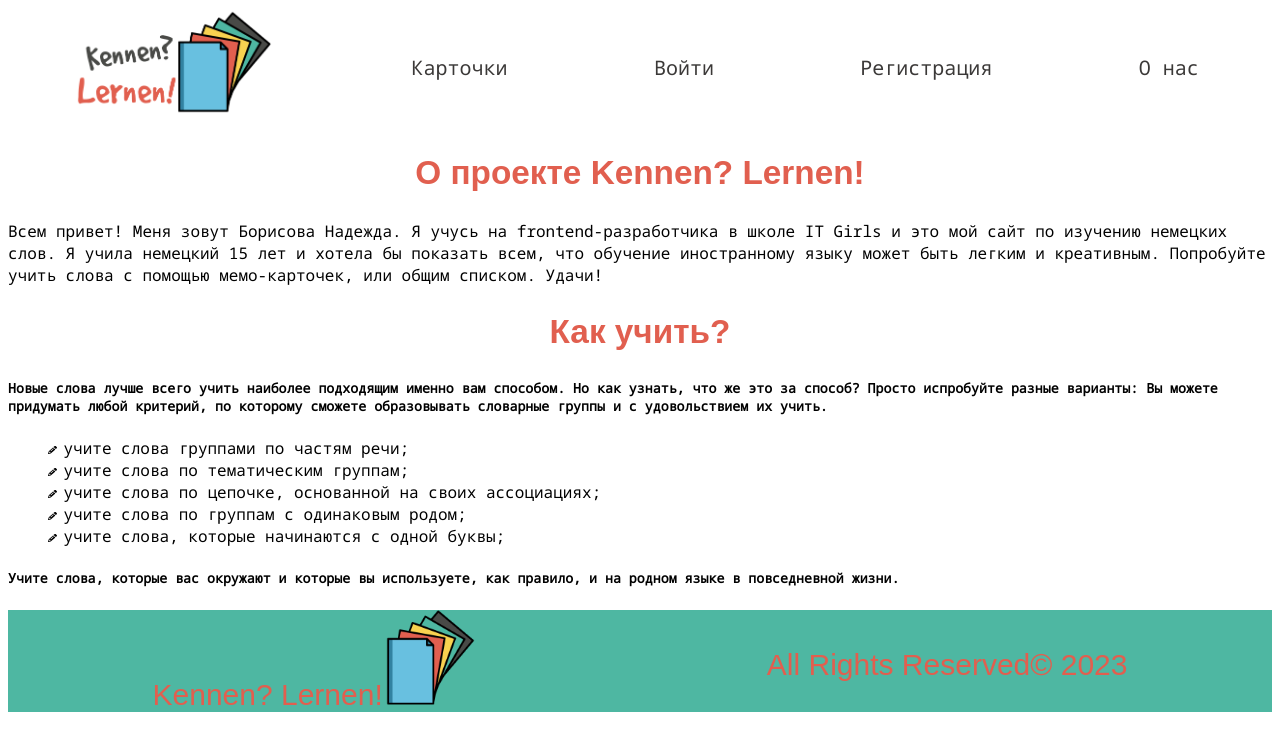
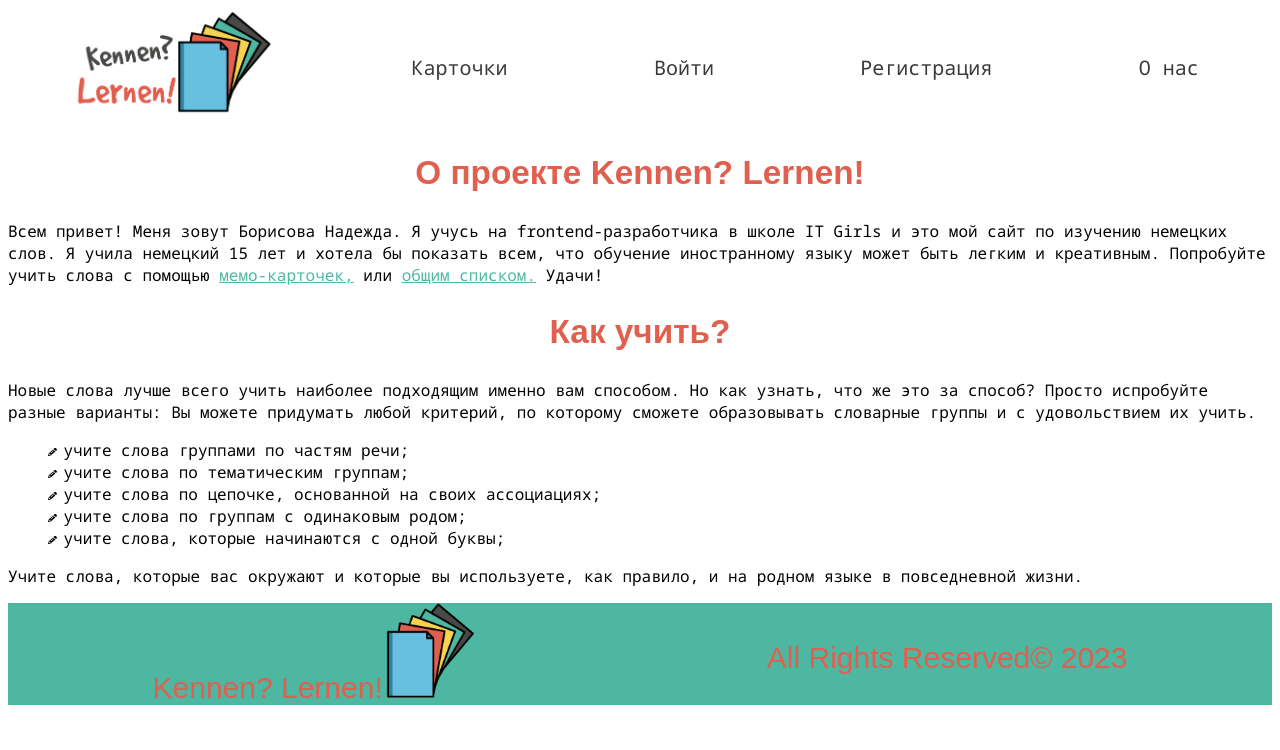
Before and after one commit to Nadia-HPoe/kennen-lernen-app, a React app: page /about in a window 1280 px wide. Shown: the top 750 px of the page. Built offline with nearby package versions, Linux system fonts and the light colour scheme.

Commit message:
adding sticky header, creating new components

```diff
--- a/src/presentation/Header/header.scss
+++ b/src/presentation/Header/header.scss
@@ -1,6 +1,9 @@
 @use '../../assets/styles/variables';
 
 .navbar {
+  position: sticky;
+  top: 0;
+  min-height: 2em;
   margin-bottom: 15px;
   text-align: center;
   font-size: 30px;
@@ -36,5 +39,5 @@
   text-align: center;
 }
 .error-image {
-  max-width: 300px;
+  max-width: 200px;
 }
--- a/src/presentation/Header/index.jsx
+++ b/src/presentation/Header/index.jsx
@@ -3,8 +3,9 @@ import { BrowserRouter as Router, Routes, Route, Link } from 'react-router-dom';
 import { Card } from '../Card';
 import './header.scss';
 import Logo from './images/kl_app_logo_header.png';
-import ErrorImg from './images/kl_app_icon_404.png';
 import { Main } from '../Main';
+import { NoMatch } from '../Main/components/NoMatch';
+import { About } from '../Main/About';
 
 function Header() {
   return (
@@ -37,60 +38,5 @@ function Header() {
     </Router>
   );
 }
-function About() {
-  return (
-    <div>
-      <h2>О проекте Kennen? Lernen!</h2>
-      <p>
-        Всем привет! Меня зовут Борисова Надежда. Я учусь на
-        frontend-разработчика в школе IT Girls и это мой сайт по изучению
-        немецких слов. Я учила немецкий 15 лет и хотела бы показать всем, что
-        обучение иностранному языку может быть легким и креативным. Попробуйте
-        учить слова с помощью мемо-карточек, или общим списком. Удачи!
-      </p>
-      <h2>Как учить?</h2>
-      <h5>
-        Новые слова лучше всего учить наиболее подходящим именно вам способом.
-        Но как узнать, что же это за способ? Просто испробуйте разные варианты:
-        Вы можете придумать любой критерий, по которому сможете образовывать
-        словарные группы и с удовольствием их учить.{' '}
-      </h5>
-      <ul>
-        <li>учите слова группами по частям речи;</li>
-        <li>учите слова по тематическим группам;</li>
-        <li>учите слова по цепочке, основанной на своих ассоциациях;</li>
-        <li>учите слова по группам с одинаковым родом;</li>
-        <li>учите слова, которые начинаются с одной буквы;</li>
-      </ul>
-      <h5>
-        Учите слова, которые вас окружают и которые вы используете, как правило,
-        и на родном языке в повседневной жизни.
-      </h5>
-    </div>
-  );
-}
-
-function NoMatch() {
-  return (
-    <div className="error-page">
-      <h1>Ошибка 404</h1>
-      <p>
-        Упс! Такой странички нет. Скорее всего URL, по которому вы пришли,
-        неверный и здесь никогда ничего не было, если же вы уверены в обратном,
-        напишите нам на адрес службы поддержки{' '}
-        <a href="mailto:kl-app@support.com" className="contact_link">
-          kl-app@support.com
-        </a>
-      </p>
-      <img src={ErrorImg} alt="ошибка 404" className="error-image" />
-      <p>
-        Попробуйте начать заново{' '}
-        <Link to="/" className="contact_link">
-          с главной страницы
-        </Link>
-      </p>
-    </div>
-  );
-}
 
 export { Header };
--- /dev/null
+++ b/src/presentation/Main/About.jsx
@@ -0,0 +1,45 @@
+import React from 'react';
+import { Link } from 'react-router-dom';
+
+function About() {
+  return (
+    <div>
+      <h2>О проекте Kennen? Lernen!</h2>
+      <p>
+        Всем привет! Меня зовут Борисова Надежда. Я учусь на
+        frontend-разработчика в школе IT Girls и это мой сайт по изучению
+        немецких слов. Я учила немецкий 15 лет и хотела бы показать всем, что
+        обучение иностранному языку может быть легким и креативным. Попробуйте
+        учить слова с помощью{' '}
+        <Link to="/game" className="contact_link">
+          мемо-карточек,
+        </Link>{' '}
+        или{' '}
+        <Link to="/" className="contact_link">
+          общим списком.
+        </Link>{' '}
+        Удачи!
+      </p>
+      <h2>Как учить?</h2>
+      <p>
+        Новые слова лучше всего учить наиболее подходящим именно вам способом.
+        Но как узнать, что же это за способ? Просто испробуйте разные варианты:
+        Вы можете придумать любой критерий, по которому сможете образовывать
+        словарные группы и с удовольствием их учить.{' '}
+      </p>
+      <ul>
+        <li>учите слова группами по частям речи;</li>
+        <li>учите слова по тематическим группам;</li>
+        <li>учите слова по цепочке, основанной на своих ассоциациях;</li>
+        <li>учите слова по группам с одинаковым родом;</li>
+        <li>учите слова, которые начинаются с одной буквы;</li>
+      </ul>
+      <p>
+        Учите слова, которые вас окружают и которые вы используете, как правило,
+        и на родном языке в повседневной жизни.
+      </p>
+    </div>
+  );
+}
+
+export { About };
--- /dev/null
+++ b/src/presentation/Main/components/NoMatch.jsx
@@ -0,0 +1,30 @@
+import React from 'react';
+import { Link } from 'react-router-dom';
+import ErrorImg from '../../Header/images/kl_app_icon_404.png';
+
+function NoMatch() {
+  return (
+    <div className="error-page">
+      <h1>Ошибка 404</h1>
+      <p>
+        Упс! Такой странички нет. Скорее всего URL, по которому вы пришли,
+        неверный и здесь никогда ничего не было.
+      </p>{' '}
+      <p>
+        Eсли же вы уверены в обратном, напишите нам на адрес службы поддержки{' '}
+        <a href="mailto:kl-app@support.com" className="contact_link">
+          kl-app@support.com
+        </a>
+      </p>
+      <img src={ErrorImg} alt="ошибка 404" className="error-image" />
+      <p>
+        Попробуйте начать заново{' '}
+        <Link to="/" className="contact_link">
+          с главной страницы
+        </Link>
+      </p>
+    </div>
+  );
+}
+
+export { NoMatch };
--- a/src/presentation/Main/main.scss
+++ b/src/presentation/Main/main.scss
@@ -85,3 +85,6 @@
     background: linear-gradient(#eb0e0e, #e31616) #f73218;
   }
 }
+.hidden {
+  display: none;
+}
```
